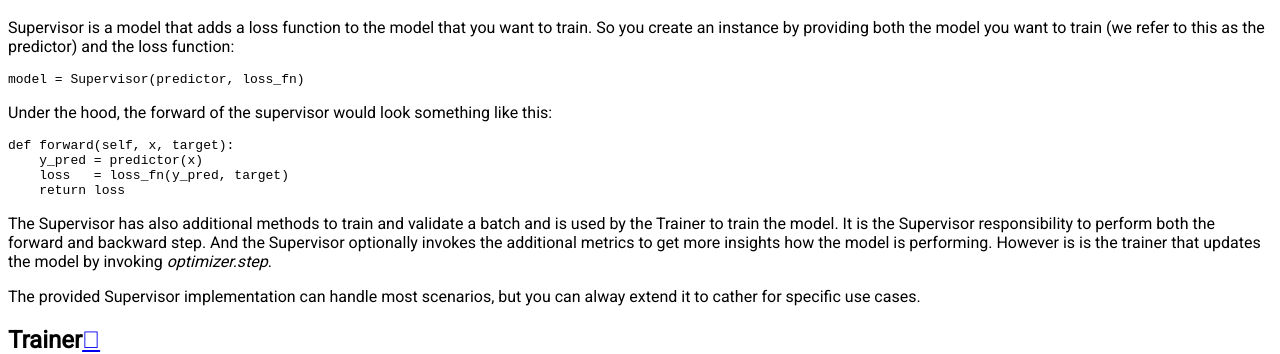
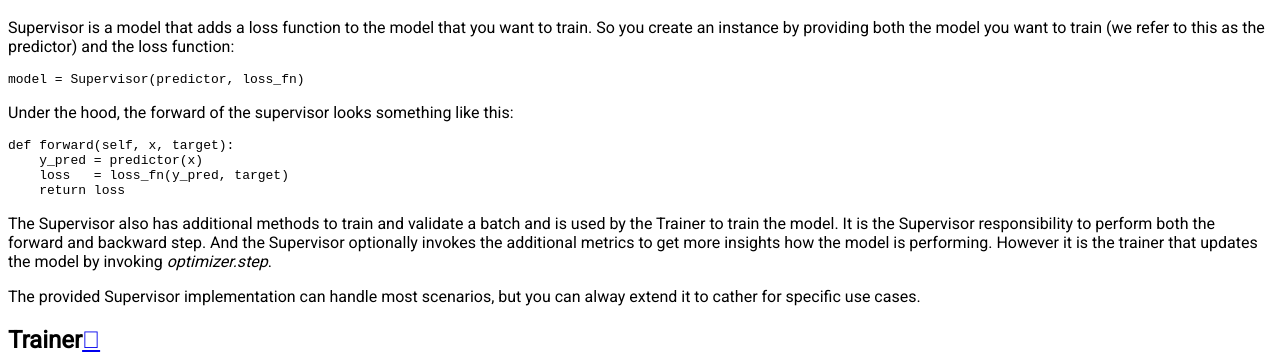
Before and after one commit to neurallayer/fos, a Sphinx documentation site: the page built from docs/source/introduction.rst, in a window 1280 px wide and 900 px high, scrolled down 2429 px. Shown: the part 157-511 px from the top of the window. Built offline with Sphinx 7.4.7 and the Read the Docs theme 2.0.0, drawn with Linux system fonts in a browser that asks for light colours.

Commit message:
improved mover

```diff
--- a/docs/source/introduction.rst
+++ b/docs/source/introduction.rst
@@ -85,15 +85,15 @@ and the loss function::
 
     model = Supervisor(predictor, loss_fn)
 
-Under the hood, the forward of the supervisor would look something like this::
+Under the hood, the forward of the supervisor looks something like this::
 
     def forward(self, x, target):
         y_pred = predictor(x)
         loss   = loss_fn(y_pred, target)
         return loss
 
-The Supervisor has also additional methods to train and validate a batch and is used by the Trainer to train the model.
-It is the Supervisor responsibility to perform both the forward and backward step. And the Supervisor optionally invokes the additional metrics to get more insights how the model is performing. However is is the trainer that updates
+The Supervisor also has additional methods to train and validate a batch and is used by the Trainer to train the model.
+It is the Supervisor responsibility to perform both the forward and backward step. And the Supervisor optionally invokes the additional metrics to get more insights how the model is performing. However it is the trainer that updates
 the model by invoking `optimizer.step`.
 
 The provided Supervisor implementation can handle most scenarios, but you can alway extend it to
```
Also changed, not shown: 4 other files.
